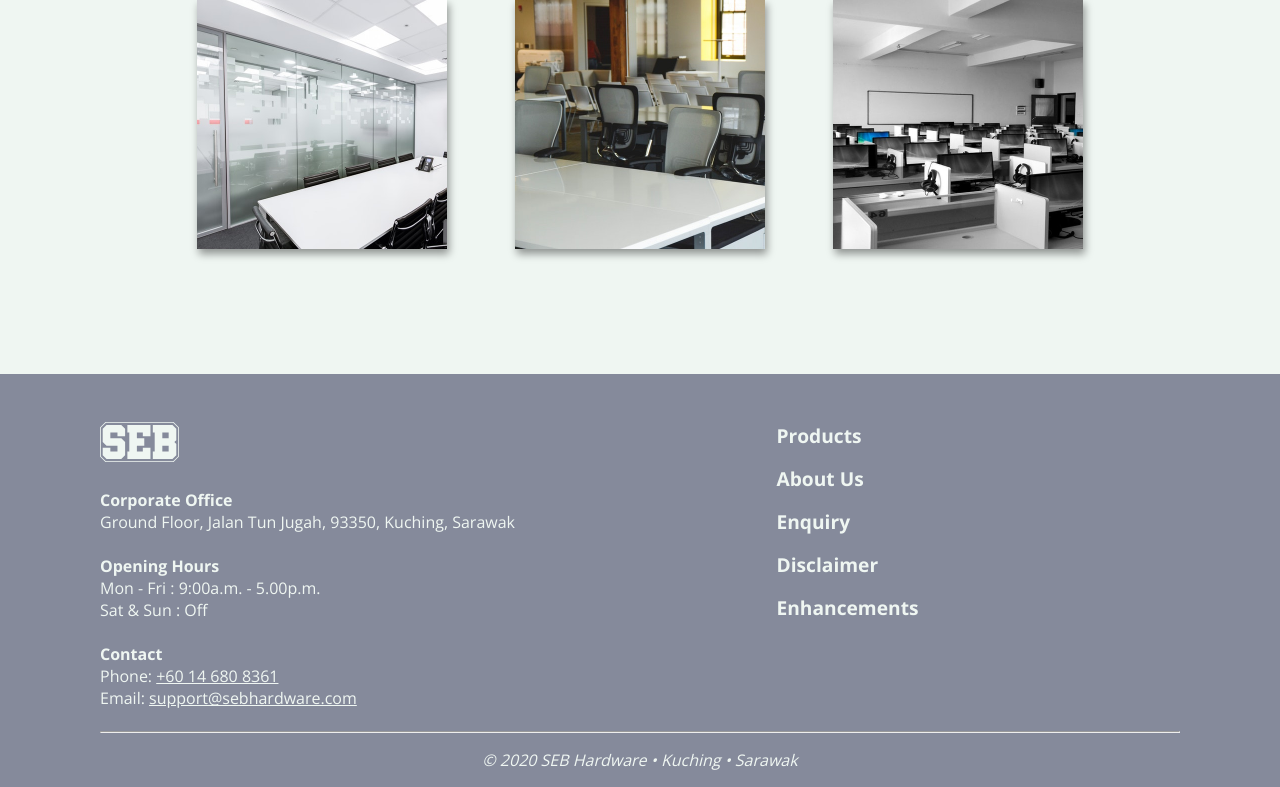
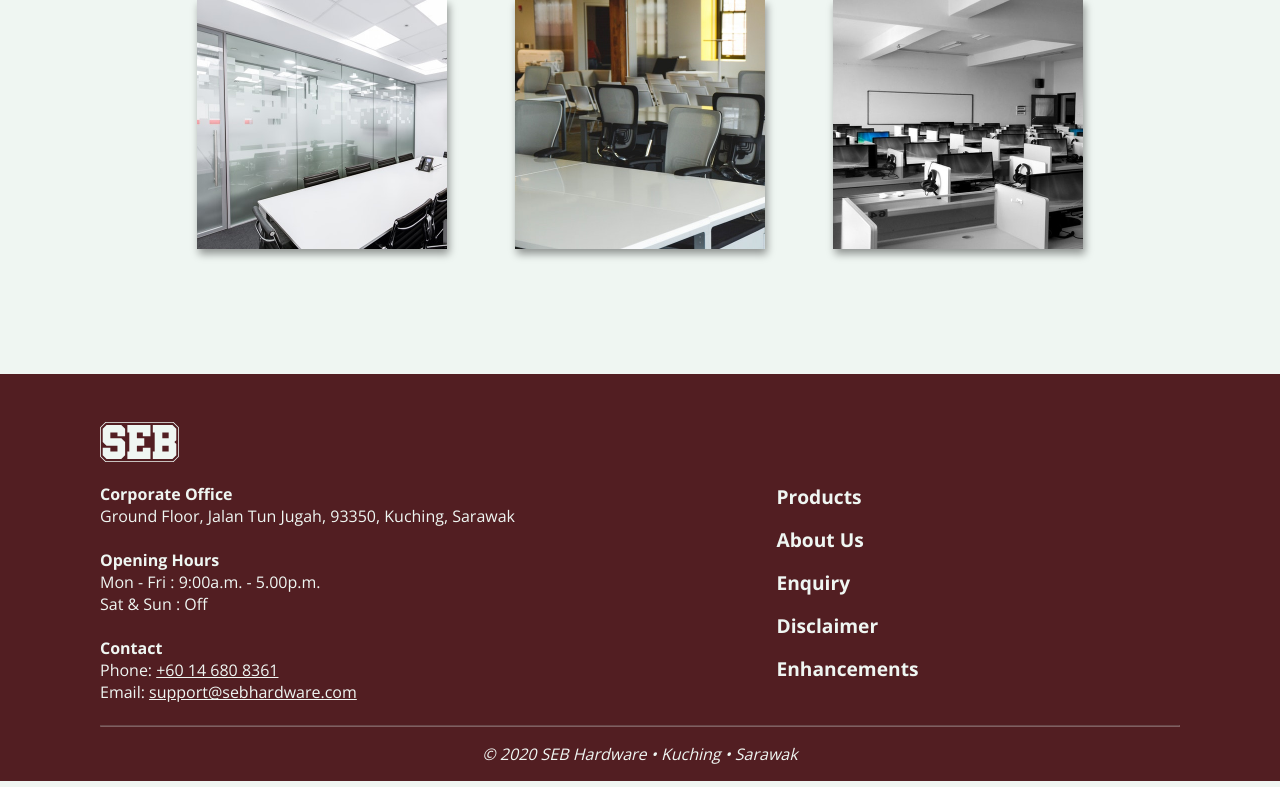
Before and after one commit to ItsSimon2K/SEB-Hardware, a PHP site: page / in a window 1280 px wide. Shown: the part 1942-2729 px from the top of the page. Run offline with PHP 8.4, Linux system fonts and the light colour scheme.

Commit message:
Update header and footer style

```diff
--- a/assign1/index.html
+++ b/assign1/index.html
@@ -143,14 +143,13 @@
 
 <footer class="app-footer">
 	<div class="container">
+		<div class="app-footer__logo">
+			<a href="index.html">
+				<img src="images/logo.svg" alt="SEB Hardware logo"/>
+			</a>
+		</div>
 		<div class="app-footer__container">
 			<div class="app-footer__container__info">
-				<div class="app-footer__container__info__logo">
-					<a href="index.html">
-						<img src="images/logo.svg" alt="SEB Hardware logo"/>
-					</a>
-				</div>
-				<br>
 				<span><strong>Corporate Office</strong></span>
 				<br>
 				<span>Ground Floor, Jalan Tun Jugah, 93350, Kuching, Sarawak</span>
--- a/assign1/styles/style.css
+++ b/assign1/styles/style.css
@@ -3,6 +3,7 @@ Color palette
 Light shade: eff6f2
 Light accent: b1a1ab
 Primary: cd4a56
+Primary darker: 521e22
 Dark accent: 858a9b
 Dark shade: 2a3443
 */
@@ -35,7 +36,7 @@ h1, h2, h3, h4, h5, h6 {
 /* #region app header */
 
 .app-header {
-	background-color: rgb(133, 138, 155);
+	background-color: #521e22;
 }
 
 .app-header__nav {
@@ -101,7 +102,7 @@ h1, h2, h3, h4, h5, h6 {
 	display: none;
 	position: absolute;
 	top: 100%;
-	background-color: rgb(133, 138, 155);
+	background-color: rgb(82, 30, 34);
 	border-radius: 0px 0px 10px 10px;
 	list-style-type: none;
 	z-index: 1;
@@ -128,19 +129,23 @@ h1, h2, h3, h4, h5, h6 {
 
 .app-footer {
 	width: 100%;
-	background-color: rgb(133, 138, 155);
+	background-color: rgb(82, 30, 34);
 	color: rgb(239, 246, 242);
 	margin-top: 6.5rem;
+	padding-top: 3rem;
+}
+
+.app-footer__logo {
+	margin-bottom: 1rem;
+}
+
+.app-footer__logo img {
+	height: 40px;
 }
 
 .app-footer__container {
 	display: flex;
 	flex-direction: column;
-	padding-top: 3rem;
-}
-
-.app-footer__container__info__logo img {
-	height: 40px;
 }
 
 .app-footer__container__info a {
@@ -165,6 +170,11 @@ h1, h2, h3, h4, h5, h6 {
 
 .app-footer a:hover{
 	text-decoration: underline;
+}
+
+.app-footer hr {
+	border-color: rgb(239, 246, 242);
+	opacity: .3;
 }
 
 .app-footer address{
```
